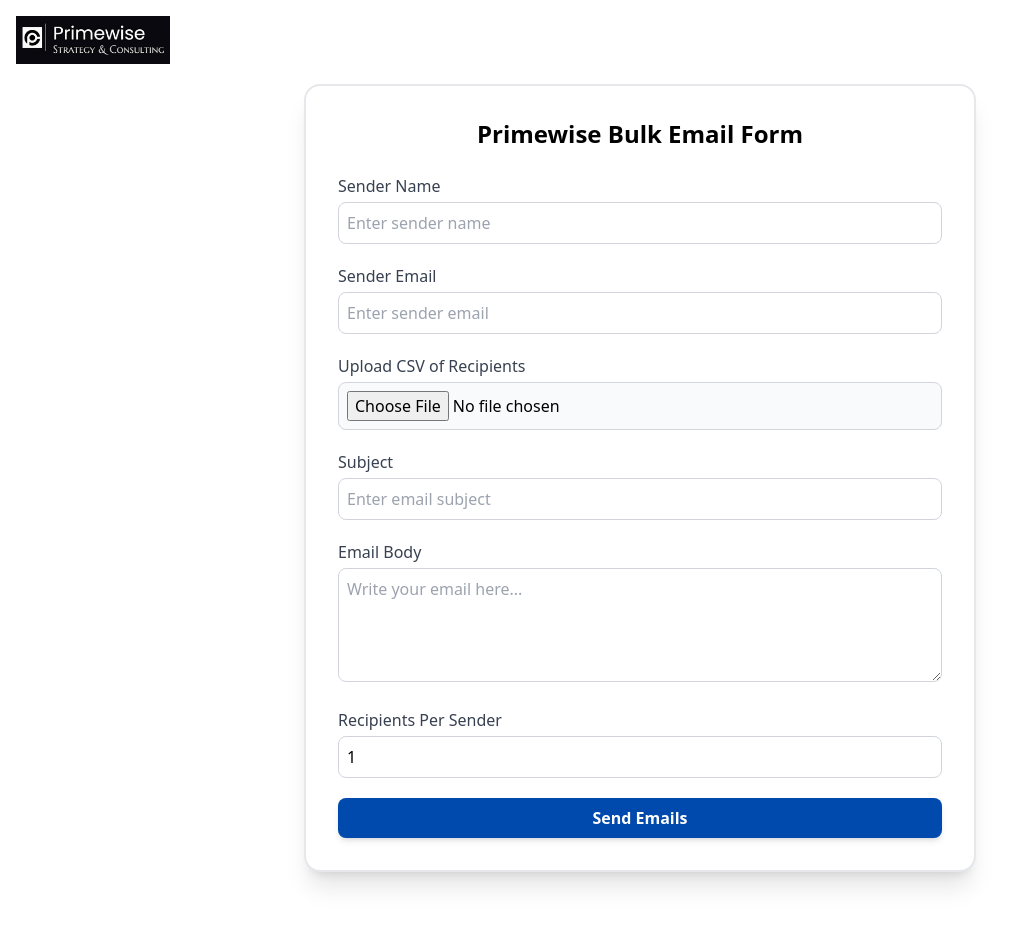
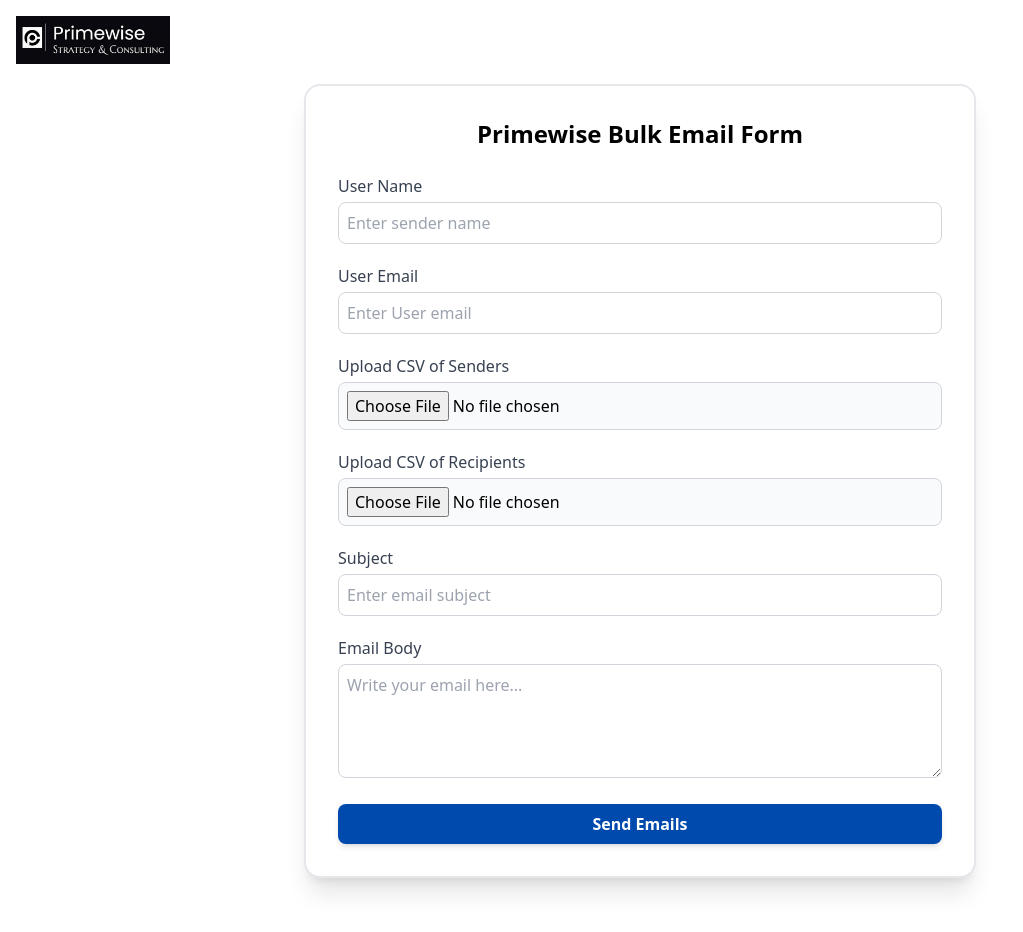
Before and after one commit to anujChoudhary-1712/email-service, a React (Vite) app in the folder client/: page / in a window 1280 px wide. Shown: the top 932 px of the page, without its empty margins (0-1023 px from the left). Built offline with nearby package versions, Linux system fonts and the light colour scheme.

Commit message:
single dynamic variable added

```diff
--- a/client/src/component/Form.jsx
+++ b/client/src/component/Form.jsx
@@ -5,75 +5,105 @@
 import axios from "axios";
 
 export default function PrimewiseForm() {
-  const [totalEmails, setTotalEmails] = useState(0);
-  const [requiredSenders, setRequiredSenders] = useState(0);
+  const [senders, setSenders] = useState([]);
+  const [recipients, setRecipients] = useState([]);
+  const [results, setResults] = useState(null);
   const [loading, setLoading] = useState(false);
 
   const formik = useFormik({
     initialValues: {
-      userName: "",      // Sender Name
-      senderEmail: "",   // Sender Email
+      userName: "",
+      userEmail: "",
       subject: "",
       body: "",
-      recipientsPerSender: 1,
-      csvFile: null,
     },
     validationSchema: emailFormSchema,
     validateOnChange: true,
     validateOnBlur: true,
-    onSubmit: () => {},
+    onSubmit: async (values) => {
+      if (senders.length === 0) {
+        alert("Please upload a valid Senders CSV.");
+        return;
+      }
+      if (recipients.length === 0) {
+        alert("Please upload a valid Recipients CSV");
+        return;
+      }
+
+      const payload = {
+        user:{ name: values.userName, email: values.userEmail },
+        senders: senders.map(s =>({
+          name: s.name,
+          email: s.email,
+          password: s.password,
+        })),
+        recipients: recipients.map(r => ({
+          ...r,
+        })),
+        subject: values.subject,
+        body : values.body,
+      };
+      console.log("Submitting Payload:", JSON.stringify(payload, null, 2));
+
+      try {
+        setLoading(true);
+        const res = await axios.post("http://127.0.0.1:8000/send_emails", payload, {
+          method: "POST",
+          headers : {"Content-Type" : "application/json"},
+        });
+        setResults(res.data);
+        alert("Emails sent successfully!");
+      } catch (err) {
+        if (err.response) {
+          console.error("Error:", err.response.data);
+        } else {
+          console.error("Error sending emails:", err)
+        }
+      } finally {
+        setLoading(false);
+      }
+    },
   });
 
-  const handleCSV = (file) => {
-    Papa.parse(file, {
-      header: false,
-      complete: function (results) {
-        const emails = results.data.flat().filter((email) => email.trim() !== "");
-        setTotalEmails(emails.length);
+  //CSV parsing
 
-        if (formik.values.recipientsPerSender > 0) {
-          const sendersNeeded = Math.ceil(
-            emails.length / formik.values.recipientsPerSender
-          );
-          setRequiredSenders(sendersNeeded);
-        }
+  const handleSendersCSV =(file) => {
+    Papa.parse(file,{
+      header: true,
+      skipEmptyLines: true,
+      complete: (results) => {
+        const parsed = results.data.map((row) => ({
+          name: row.name?.trim() || "",
+          email: row.email?.trim() || "",
+          password: row.password?.trim() || "",
+        })).filter((r) => r.name && r.email && r.password);
+        setSenders(parsed.filter(s => s.name && s.email && s.password));
       },
     });
   };
 
-  const handleSend = async () => {
-    setLoading(true);
-    try {
-      await formik.validateForm();
-      if (!formik.isValid) {
-        alert("Please fix validation errors before submitting.");
-        return;
-      }
-
-      const formData = new FormData();
-      formData.append("userName", formik.values.userName);
-      formData.append("senderEmail", formik.values.senderEmail);
-      formData.append("subject", formik.values.subject);
-      formData.append("body", formik.values.body);
-      formData.append("recipientsPerSender", formik.values.recipientsPerSender);
-
-      if (formik.values.csvFile) {
-        formData.append("csvFile", formik.values.csvFile);
-      }
-
-     const res = await axios.post("http://127.0.0.1:8000/send_emails", formData, {
-  headers: { "Content-Type": "multipart/form-data" },
-});
+  const handleRecipientsCSV =(file) => {
+    Papa.parse(file, {
+      header: true,
+      skipEmptyLines: true,
+      newline: "\n",
+      dynamicTyping: false,
+      complete: (results) => {
+        const parsed = results.data.map((row) => {
+          const cleaned = {}
+          Object.keys(row || {}).forEach((key) => {
+            const safeKey = key.trim();
+            const safeVal = row[key]?.toString().trim() || "";
+            cleaned[safeKey] =safeVal;
+          });
+          return cleaned;
+        }).filter((r) => r.name && r.email);
+        setRecipients(parsed);
+      },
+    });
+  };
 
 
-      alert(res.data.message || "Form submitted successfully!");
-    } catch (err) {
-      console.error("Error submitting form:", err);
-      alert("Failed to submit form!");
-    } finally {
-      setLoading(false);
-    }
-  };
 
   return (
     <div className="min-h-screen bg-white relative flex items-center justify-center py-5">
@@ -86,10 +116,10 @@
           Primewise Bulk Email Form
         </h1>
 
-        <form className="space-y-5">
+        <form onSubmit={formik.handleSubmit} className="space-y-5">
 
           <div>
-            <label className="block mb-1 font-medium text-gray-700">Sender Name</label>
+            <label className="block mb-1 font-medium text-gray-700">User Name</label>
             <input
               type="text"
               name="userName"
@@ -110,36 +140,53 @@
 
 
           <div>
-            <label className="block mb-1 font-medium text-gray-700">Sender Email</label>
+            <label className="block mb-1 font-medium text-gray-700">User Email</label>
             <input
               type="email"
-              name="senderEmail"
+              name="userEmail"
               onChange={formik.handleChange}
               onBlur={formik.handleBlur}
-              value={formik.values.senderEmail}
+              value={formik.values.userEmail}
               className={`w-full border rounded-lg p-2 ${
-                formik.touched.senderEmail && formik.errors.senderEmail
+                formik.touched.userEmail && formik.errors.userEmail
                   ? "border-red-500"
                   : "border-gray-300"
               }`}
-              placeholder="Enter sender email"
+              placeholder="Enter User email"
             />
-            {formik.touched.senderEmail && formik.errors.senderEmail && (
-              <p className="text-red-500 text-sm">{formik.errors.senderEmail}</p>
+            {formik.touched.userEmail && formik.errors.userEmail && (
+              <p className="text-red-500 text-sm">{formik.errors.userEmail}</p>
             )}
           </div>
 
+          <div>
+            <label className="block mb-1 font-medium text-gray-700">Upload CSV of Senders</label>
+            <input
+            type="file"
+            name="SenderscsvFile"
+            accept=".csv"
+            onChange={(event) => {
+              const file = event.currentTarget.files[0];
+              formik.setFieldValue("csvFile", file);
+              if (file) handleSendersCSV(file);
+            }}
+            className="w-full border border-gray-300 rounded-lg p-2 bg-gray-50"
+            />
+            {formik.touched.csvFile && formik.errors.csvFile && (
+              <p className="text-red-500 text-sm">{formik.errors.csvFile}</p>
+            )}
+          </div>
 
           <div>
             <label className="block mb-1 font-medium text-gray-700">Upload CSV of Recipients</label>
             <input
               type="file"
-              name="csvFile"
+              name="RecipientscsvFile"
               accept=".csv"
               onChange={(event) => {
                 const file = event.currentTarget.files[0];
                 formik.setFieldValue("csvFile", file);
-                if (file) handleCSV(file);
+                if (file) handleRecipientsCSV(file);
               }}
               className="w-full border border-gray-300 rounded-lg p-2 bg-gray-50"
             />
@@ -191,50 +238,10 @@
           </div>
 
 
-          <div>
-            <label className="block mb-1 font-medium text-gray-700">Recipients Per Sender</label>
-            <input
-              type="number"
-              name="recipientsPerSender"
-              onChange={(e) => {
-                formik.handleChange(e);
-                if (totalEmails > 0) {
-                  const sendersNeeded = Math.ceil(totalEmails / e.target.value);
-                  setRequiredSenders(sendersNeeded);
-                }
-              }}
-              onBlur={formik.handleBlur}
-              value={formik.values.recipientsPerSender}
-              className={`w-full border rounded-lg p-2 ${
-                formik.touched.recipientsPerSender &&
-                formik.errors.recipientsPerSender
-                  ? "border-red-500"
-                  : "border-gray-300"
-              }`}
-              min="1"
-            />
-            {formik.touched.recipientsPerSender &&
-              formik.errors.recipientsPerSender && (
-                <p className="text-red-500 text-sm">{formik.errors.recipientsPerSender}</p>
-              )}
-          </div>
-
-
-          {totalEmails > 0 && (
-            <div className="bg-prime-gray p-4 rounded-lg text-center">
-              <p className="font-medium text-gray-700">
-                Total Recipient Emails in CSV: <b>{totalEmails}</b>
-              </p>
-              <p className="font-medium text-gray-700">
-                Required Senders: <b className="text-prime-blue">{requiredSenders}</b>
-              </p>
-            </div>
-          )}
 
 
           <button
-            type="button"
-            onClick={handleSend}
+            type="submit"
             disabled={loading}
             className={`w-full text-white font-semibold py-2 rounded-lg shadow-md transition
               ${loading ? "bg-gray-400 cursor-not-allowed" : "bg-prime-blue hover:bg-blue-700"}`}
@@ -268,6 +275,39 @@
             )}
           </button>
         </form>
+
+        {results && results.results && (
+          <div className=" mt-6 space-y-4">
+            <h3 className="text-xl font-bold text-gray-800">Email Sending Results</h3>
+            <div className="grid gap-4">
+              {results.results.map((res, index) =>
+              <div
+              key={index}
+              className={`p-4 rounded-xl shadow-md border transition ${
+                res.status.includes("Success")
+                  ? "bg-green-50 border-green-200"
+                  : "bg-red-50 border-red-200"
+              }`}
+              >
+                <div className="flex justify-between items-center">
+                  <span className="font-semibold text-gray-700">
+                    Sender: <span className="text-blue-600">{res.sender}</span>
+                  </span>
+                  <span
+                  className={`px-3 py-1 rounded-full text-sm font-medium ${
+                    res.status.includes("Success")
+                    ? "bg-green-200 text-green-800" : "bg-red-200 text-red-800"}`}
+                  >
+                    {res.status}
+                  </span>
+                </div>
+                <p className="mt-2 text-gray-600">Emails Sent: <b>{res.count}</b></p>
+              </div>
+              )}
+
+            </div>
+          </div>
+        )}
       </div>
     </div>
   );
--- a/client/src/utils/validationSchema.js
+++ b/client/src/utils/validationSchema.js
@@ -5,9 +5,9 @@
     .min(2, "Name must be at least 2 characters")
     .required("User name is required"),
 
-  recipientEmail: Yup.string()
-    .email("Invalid email format")
-    .required("Recipient email is required"),
+  userEmail: Yup.string()
+    .email("Invalid email address")
+    .required("User email is required"),
 
   subject: Yup.string()
     .min(3, "Subject must be at least 3 characters")
@@ -17,10 +17,7 @@
     .min(10, "Email body must be at least 10 characters")
     .required("Email body is required"),
 
-  recipientsPerSender: Yup.number()
-    .min(1, "Minimum 1 recipient required")
-    .max(100, "Maximum 100 recipients allowed")
-    .required("Recipients per sender is required"),
+
 
   csvFile: Yup.mixed().required("CSV file is required"),
 });
```
Also changed, not shown: 2 other files (tests, documents, lock files or other folders).
